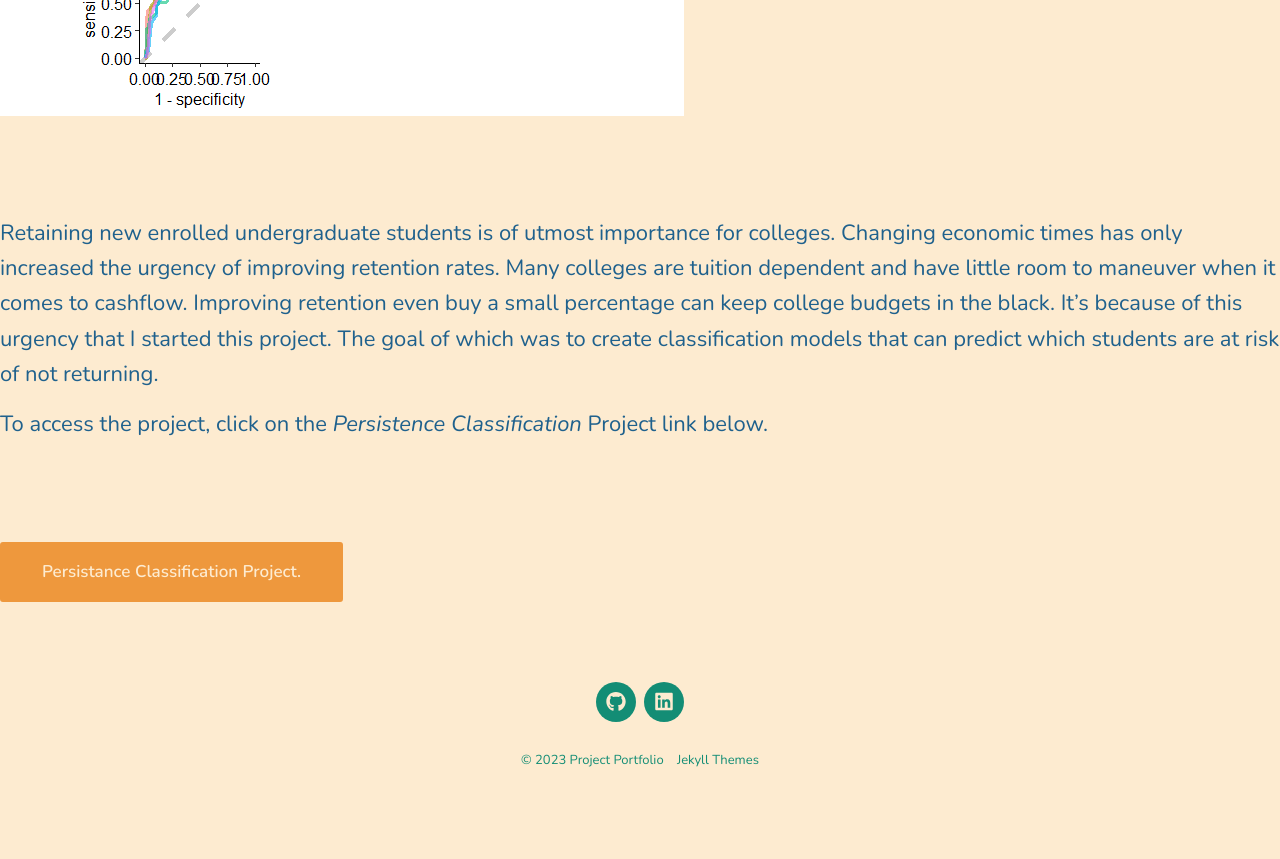
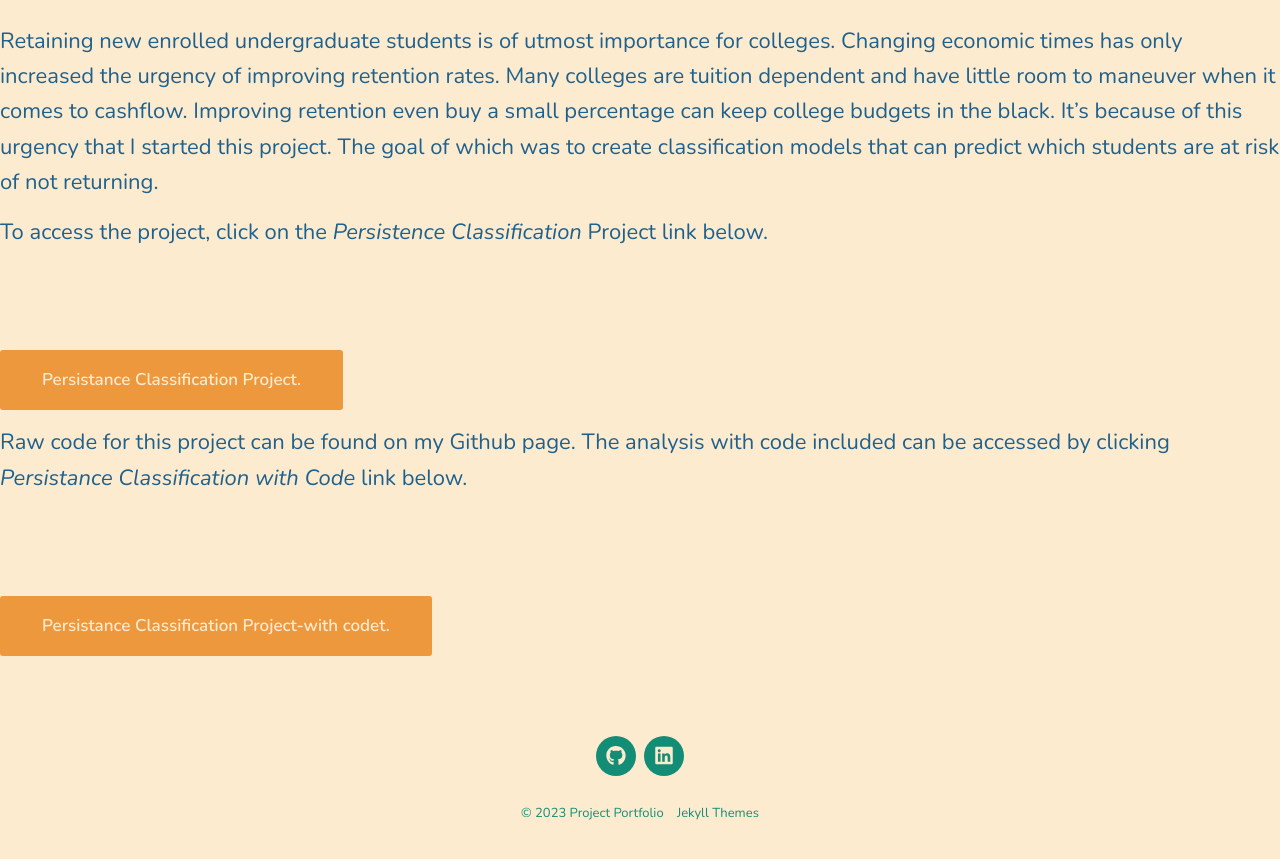
Before and after one commit to franklauder/franklauder.github.io, a Jekyll site: the page built from _posts/2021-05-10-new-persist.md, in a window 1280 px wide and 900 px high, scrolled down 933 px. Shown: the top 859 px of the window. Built offline with Jekyll 4.4.1, drawn with Linux system fonts in a browser that asks for light colours; nearby versions of some CDN libraries.

Commit message:
New Post added

```diff
--- a/_posts/2021-05-10-new-persist.md
+++ b/_posts/2021-05-10-new-persist.md
@@ -4,7 +4,7 @@ title: 'Predicting New Undergraduate Persistance'
 subtitle: 'Machine Learning: Classification'
 date: 2021-10-05 00:00:00
 featured_image: '/images/new-under/enroll-spring.png'
-excerpt:  'Predcting new enrolled students persistnce using classification models'
+excerpt:  'Predicting new enrolled students persistance using classification models'
 
 ---
 
@@ -12,7 +12,7 @@ excerpt:  'Predcting new enrolled students persistnce using classification model
 
 
 
-![](/images/new-under/roc-curve.png)
+![](/images/new-under/auc_score_train.png)
 
 
 
@@ -34,3 +34,10 @@ To access the project, click on the *Persistence Classification* Project link be
 
 
  <a href="https://franklauder.github.io/persist/newUnder.htm" class="button button--large">Persistance Classification Project.</a>
+
+ Raw code for this project can be found on my Github page.  The analysis with code included can be accessed by clicking *Persistance Classification with Code* link below.
+
+ <br/><br/>
+
+
+ <a href="https://franklauder.github.io/persist/newUnderCode.htm" class="button button--large">Persistance Classification Project-with codet.</a>
```
Also changed, not shown: _posts/2022-03-10-undergrad-segment.md (added), images/new-under/auc_score_train.png (added), images/segmentation/clust_pct.png (added), images/segmentation/cluster_map.png (added), 3 other files.
